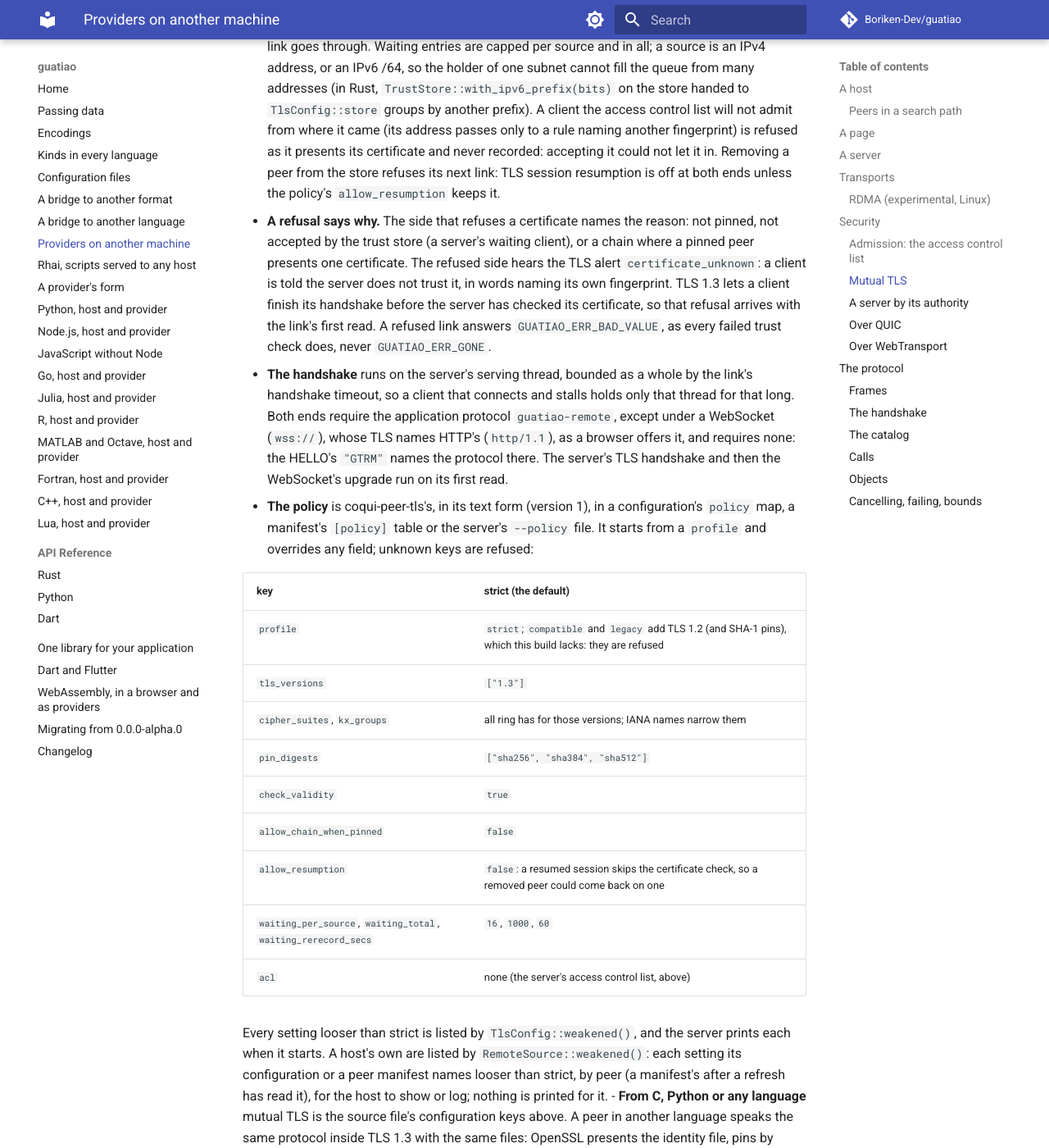
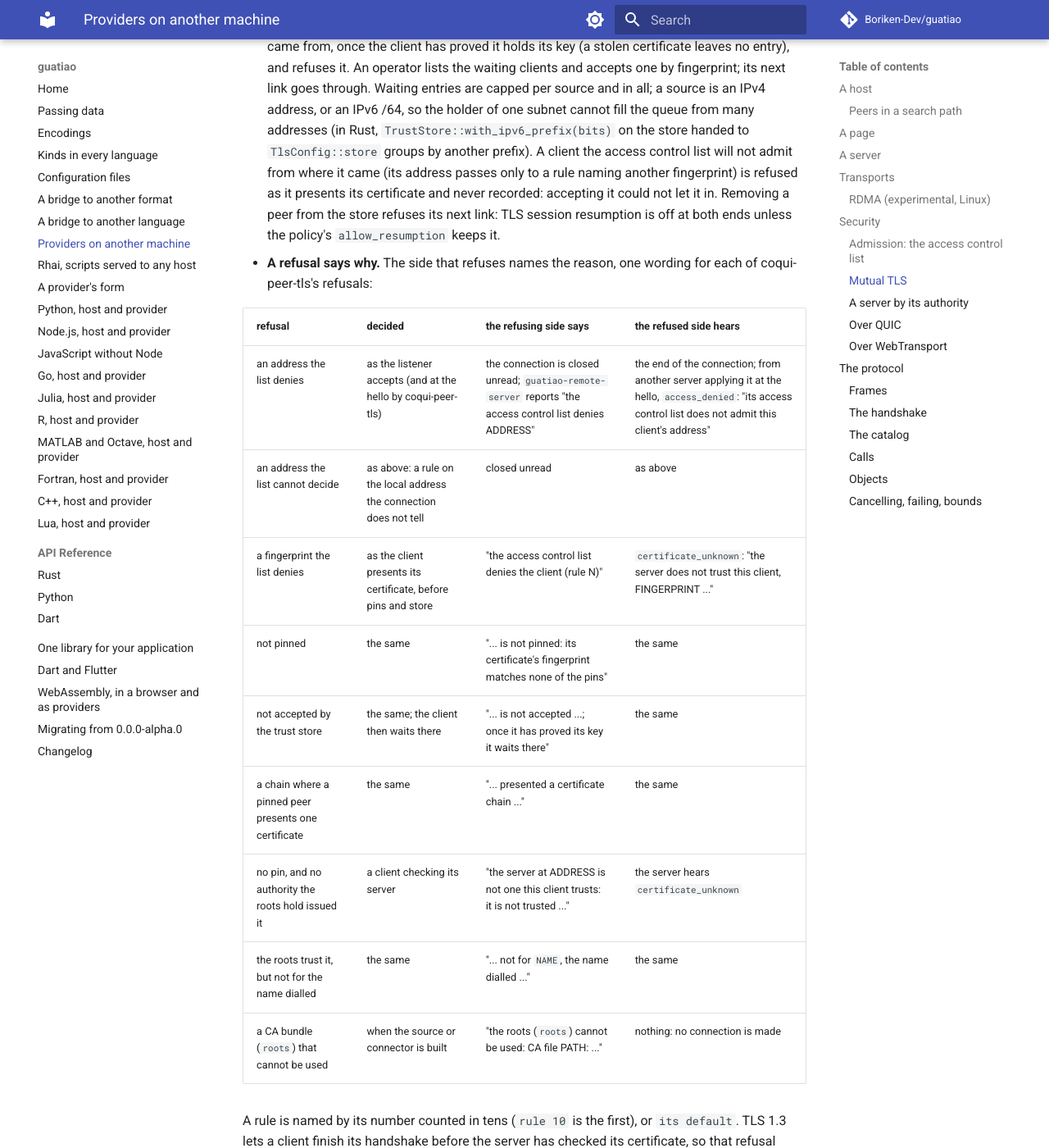
Before and after one commit to Boriken-Dev/guatiao, an MkDocs documentation site: the page built from docs/remote.md, in a window 1280 px wide and 1400 px high, scrolled down 13406 px. Shown: the whole window at 82% size. Built offline with MkDocs 1.6.1 and Material for MkDocs 9.7.7, drawn with Linux system fonts in a browser that asks for light colours; comment, search, counter and statistics services are not loaded; some of the changed text lies outside the part shown.

Commit message:
docs: the remote crate's refusals, TLS 1.2 and chained identities

````diff
--- a/docs/remote.md
+++ b/docs/remote.md
@@ -551,10 +551,13 @@ fingerprint = "sha256:3f5a..."
 ```
 
 A listener decides by address as it accepts, before anything is read: a
-denied peer is closed unread. A rule naming a fingerprint is decided
-after the TLS handshake has proved one, and never matches a peer with no
-security, which proves none. A fingerprint in the list is
-canonicalised (any spelling `PeerId` reads) and must be a SHA-256 one. In
+denied peer is closed unread. At mutual TLS a rule naming a fingerprint
+is decided as the client presents its certificate, in the handshake and
+before the trust store sees it (coqui-peer-tls applies the list); it
+never matches a peer that presents none, at server TLS or with no
+security, so there the rules without one decide. A fingerprint in the
+list is canonicalised (any spelling `PeerId` reads) and must be a
+SHA-256 one: a listener given another is refused as it is made. In
 Rust the listeners take a `coqui_net_acl::Acl` (re-exported as
 `guatiao_source_remote::acl`); `guatiao-remote-server` reads one with
 `--acl PATH` (this form, in TOML or JSON) or builds one of permit rules
@@ -612,14 +615,25 @@ let connect = WsConnect::new("wss://192.0.2.21:7443/").tls(&host)?;
   Removing a peer from the
   store refuses its next link: TLS session resumption is off at both
   ends unless the policy's `allow_resumption` keeps it.
-- **A refusal says why.** The side that refuses a certificate names the
-  reason: not pinned, not accepted by the trust store (a server's
-  waiting client), or a chain where a pinned peer presents one
-  certificate. The refused side hears the TLS alert
-  `certificate_unknown`: a client is told the server does not trust it,
-  in words naming its own fingerprint. TLS 1.3 lets a client finish its
-  handshake before the server has checked its certificate, so that
-  refusal arrives with the link's first read. A refused link answers
+- **A refusal says why.** The side that refuses names the reason, one
+  wording for each of coqui-peer-tls's refusals:
+
+  | refusal | decided | the refusing side says | the refused side hears |
+  | --- | --- | --- | --- |
+  | an address the list denies | as the listener accepts (and at the hello by coqui-peer-tls) | the connection is closed unread; `guatiao-remote-server` reports "the access control list denies ADDRESS" | the end of the connection; from another server applying it at the hello, `access_denied`: "its access control list does not admit this client's address" |
+  | an address the list cannot decide | as above: a rule on the local address the connection does not tell | closed unread | as above |
+  | a fingerprint the list denies | as the client presents its certificate, before pins and store | "the access control list denies the client (rule N)" | `certificate_unknown`: "the server does not trust this client, FINGERPRINT ..." |
+  | not pinned | the same | "... is not pinned: its certificate's fingerprint matches none of the pins" | the same |
+  | not accepted by the trust store | the same; the client then waits there | "... is not accepted ...; once it has proved its key it waits there" | the same |
+  | a chain where a pinned peer presents one certificate | the same | "... presented a certificate chain ..." | the same |
+  | no pin, and no authority the roots hold issued it | a client checking its server | "the server at ADDRESS is not one this client trusts: it is not trusted ..." | the server hears `certificate_unknown` |
+  | the roots trust it, but not for the name dialled | the same | "... not for `NAME`, the name dialled ..." | the same |
+  | a CA bundle (`roots`) that cannot be used | when the source or connector is built | "the roots (`roots`) cannot be used: CA file PATH: ..." | nothing: no connection is made |
+
+  A rule is named by its number counted in tens (`rule 10` is the
+  first), or `its default`. TLS 1.3 lets a client finish its handshake
+  before the server has checked its certificate, so that refusal arrives
+  with the link's first read. A refused link answers
   `GUATIAO_ERR_BAD_VALUE`, as every failed trust check does, never
   `GUATIAO_ERR_GONE`.
 - **The handshake** runs on the server's serving thread, bounded as a
@@ -637,7 +651,7 @@ let connect = WsConnect::new("wss://192.0.2.21:7443/").tls(&host)?;
 
   | key | strict (the default) |
   | --- | --- |
-  | `profile` | `strict`; `compatible` and `legacy` add TLS 1.2 (and SHA-1 pins), which this build lacks: they are refused |
+  | `profile` | `strict`; `compatible` and `legacy` add TLS 1.2 (and SHA-1 pins); QUIC and WebTransport run TLS 1.3 alone, so a policy allowing only 1.2 is refused there |
   | `tls_versions` | `["1.3"]` |
   | `cipher_suites`, `kx_groups` | all ring has for those versions; IANA names narrow them |
   | `pin_digests` | `["sha256", "sha384", "sha512"]` |
@@ -861,7 +875,7 @@ no security. A source file's configuration names `connect =
 "https://host:port/path"` with the keys of `quic://`. Not measured.
 
 Not in this build: CA-signed client certificates (coqui-peer-tls's `ca`
-feature) and TLS 1.2.
+feature).
 
 ## The protocol
 
````
Also changed, not shown: CHANGELOG.md (+30 -0 lines), crates/guatiao-source-remote/AGENTS.md (+23 -9 lines), crates/guatiao-source-remote/README.md (+1 -1 lines).
